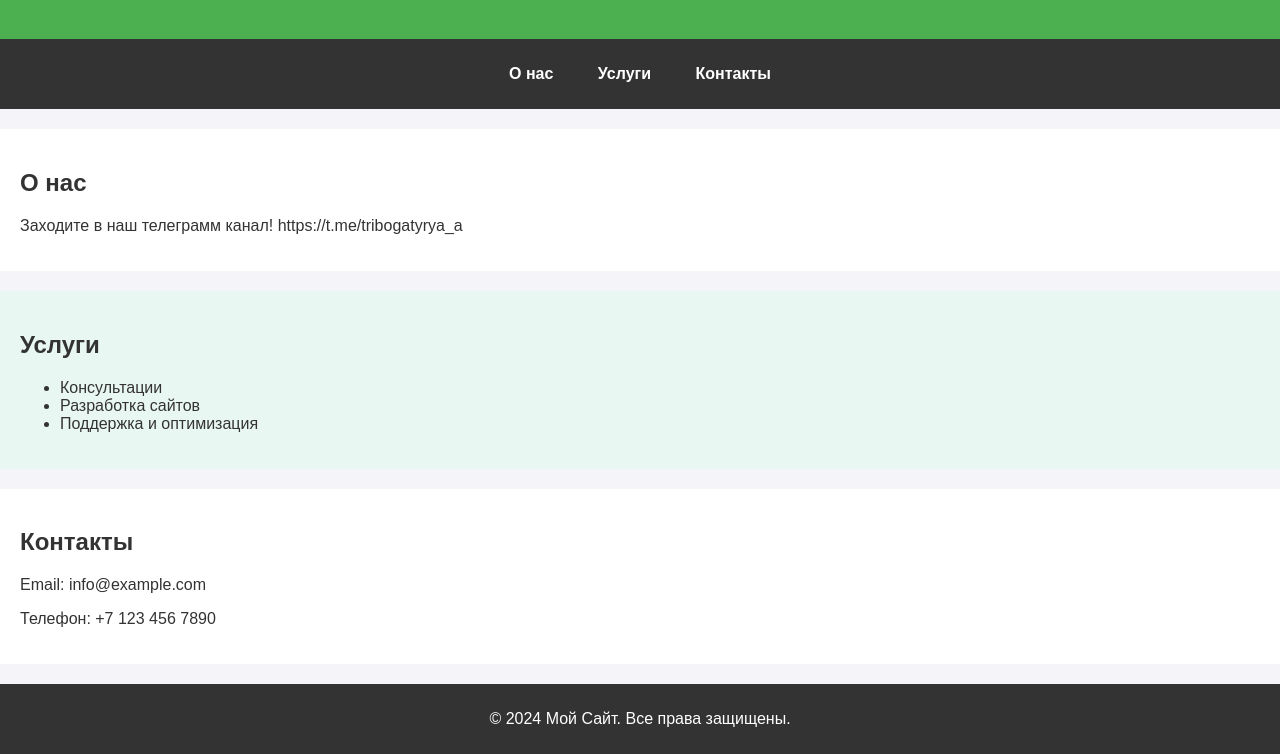
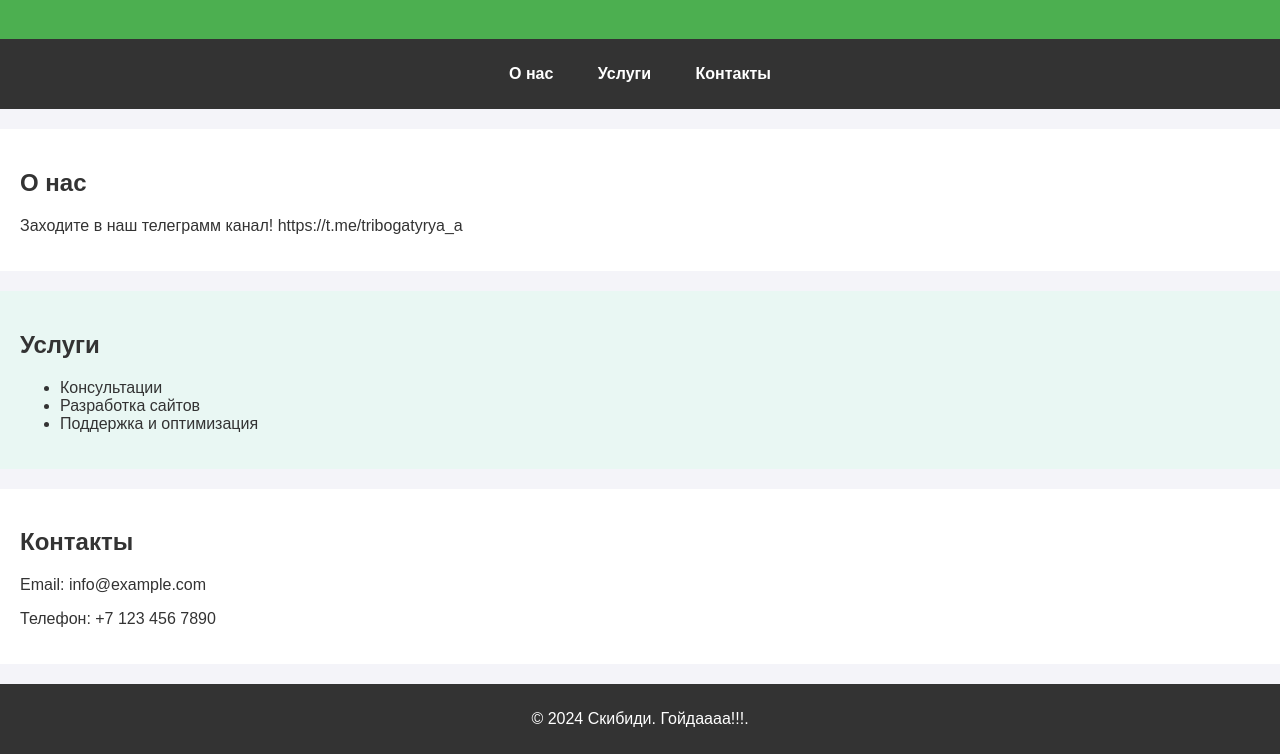
Before and after one commit to IlyaSigma111/ilyasigma.github.io, a plain HTML site: page index.html in a window 1280 px wide. Shown: the part 81-835 px from the top of the page. Drawn offline with Linux system fonts and the light colour scheme.

Commit message:
Update index.html

```diff
--- a/index.html
+++ b/index.html
@@ -40,7 +40,7 @@
     </section>
 
     <footer>
-        <p>&copy; 2024 Мой Сайт. Все права защищены.</p>
+        <p>&copy; 2024 Скибиди. Гойдаааа!!!.</p>
     </footer>
 </body>
 </html>
```
